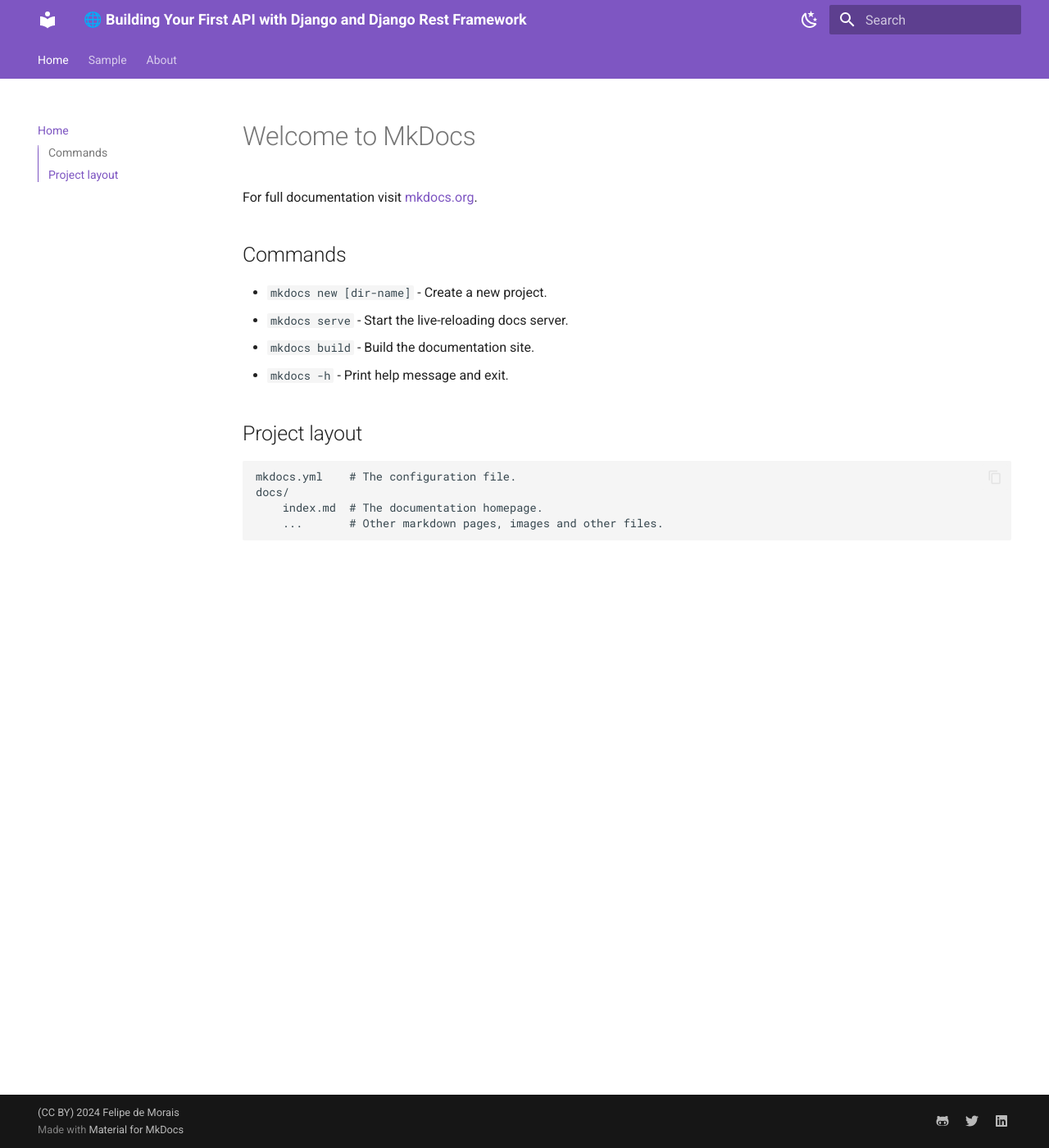
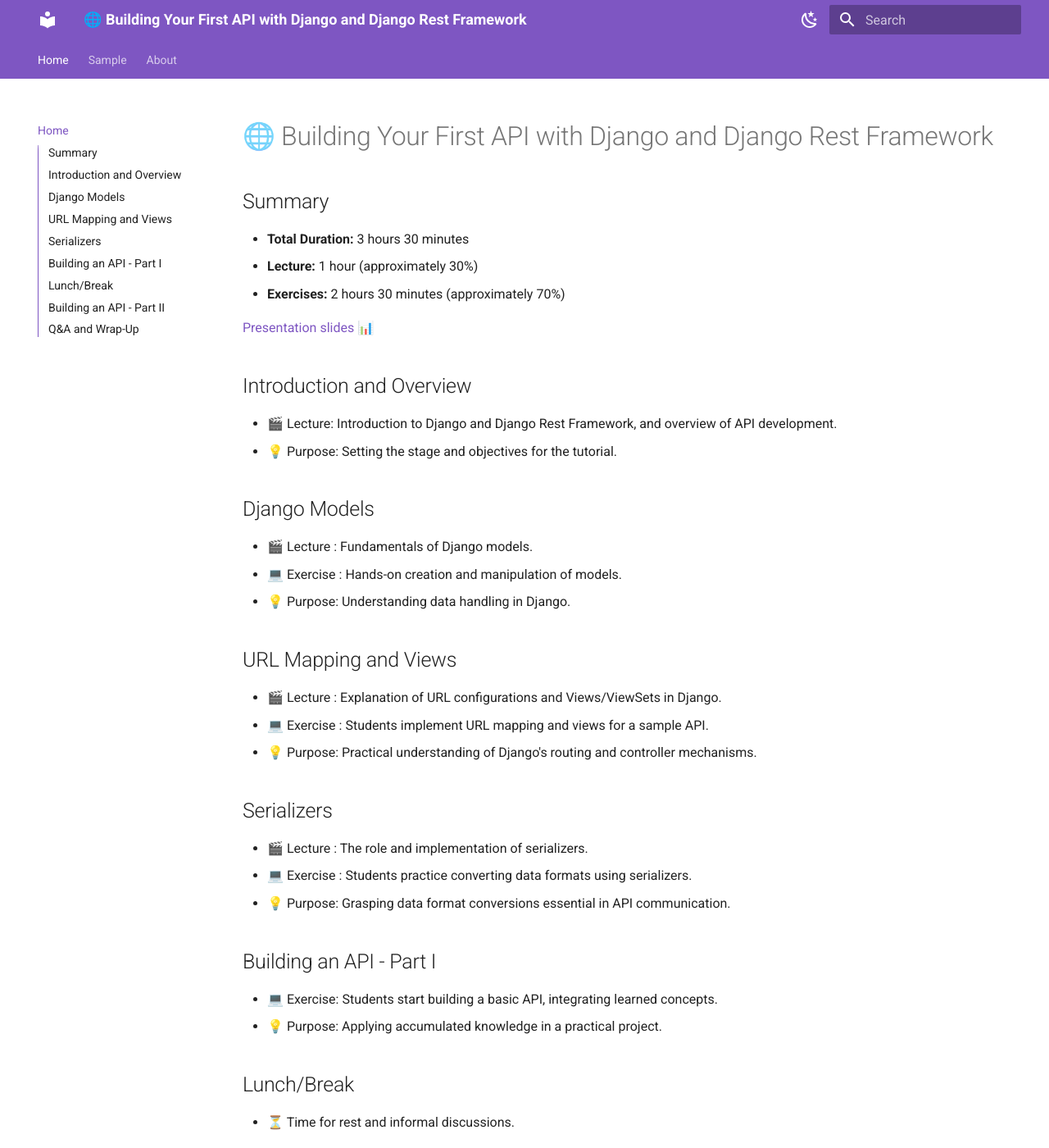
Before and after one commit to lipemorais/building-your-first-api-with-django-and-django-rest-framework, an MkDocs documentation site: the page built from docs/index.md, in a window 1280 px wide and 1400 px high. Shown: the whole window at 82% size. Built offline with MkDocs 1.6.1 and Material for MkDocs 9.7.7, drawn with Linux system fonts in a browser that asks for light colours; some of the changed text lies outside the part shown.

Commit message:
Update index page in the documentation
Replaced the previous content of the index page in the documentation with an in-depth guide on building an API using Django and Django Rest Framework, which includes estimated durations, lectures, exercises and a link to presentation slides. The new content presents a structured and comprehensive learning journey for the readers.

```diff
--- a/docs/index.md
+++ b/docs/index.md
@@ -1,17 +1,52 @@
-# Welcome to MkDocs
+# 🌐 Building Your First API with Django and Django Rest Framework
 
-For full documentation visit [mkdocs.org](https://www.mkdocs.org).
+## Summary
 
-## Commands
+- **Total Duration:** 3 hours 30 minutes
+- **Lecture:** 1 hour (approximately 30%)
+- **Exercises:** 2 hours 30 minutes (approximately 70%)
 
-* `mkdocs new [dir-name]` - Create a new project.
-* `mkdocs serve` - Start the live-reloading docs server.
-* `mkdocs build` - Build the documentation site.
-* `mkdocs -h` - Print help message and exit.
 
-## Project layout
+[Presentation slides](https://docs.google.com/presentation/d/1Ajv9MYQQ011_Y4r1W4I6Y-6XP_faFF0317Zkn2XupMw/edit?usp=sharing) 📊
 
-    mkdocs.yml    # The configuration file.
-    docs/
-        index.md  # The documentation homepage.
-        ...       # Other markdown pages, images and other files.
+## Introduction and Overview
+
+- 🎬 Lecture: Introduction to Django and Django Rest Framework, and overview of API development.
+- 💡 Purpose: Setting the stage and objectives for the tutorial.
+
+## Django Models
+
+- 🎬 Lecture : Fundamentals of Django models.
+- 💻 Exercise : Hands-on creation and manipulation of models.
+- 💡 Purpose: Understanding data handling in Django.
+
+## URL Mapping and Views
+
+- 🎬 Lecture : Explanation of URL configurations and Views/ViewSets in Django.
+- 💻 Exercise : Students implement URL mapping and views for a sample API.
+- 💡 Purpose: Practical understanding of Django's routing and controller mechanisms.
+
+## Serializers
+
+- 🎬 Lecture : The role and implementation of serializers.
+- 💻 Exercise : Students practice converting data formats using serializers.
+- 💡 Purpose: Grasping data format conversions essential in API communication.
+
+## Building an API - Part I
+
+- 💻 Exercise: Students start building a basic API, integrating learned concepts.
+- 💡 Purpose: Applying accumulated knowledge in a practical project.
+
+## Lunch/Break
+
+- ⏳ Time for rest and informal discussions.
+
+## Building an API - Part II
+
+- 💻 Exercise: Continuation of the API project with instructor support.
+- 💡 Purpose: Completing the API project, reinforcing learning through practice.
+
+## Q&A and Wrap-Up
+
+- 🎬 Lecture: Recap of the day's lessons, addressing questions.
+- 💡 Purpose: Ensuring clarity and concluding the session.
```
